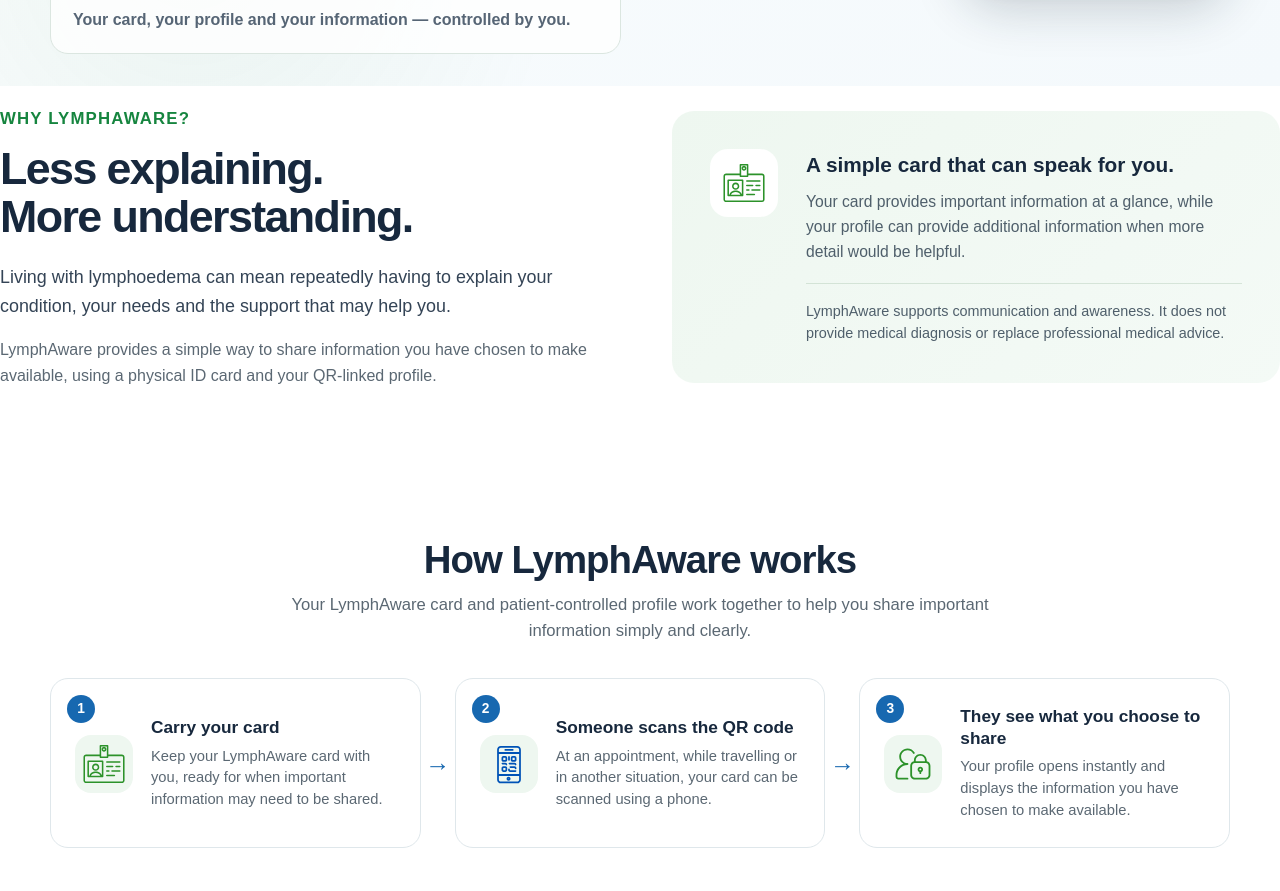
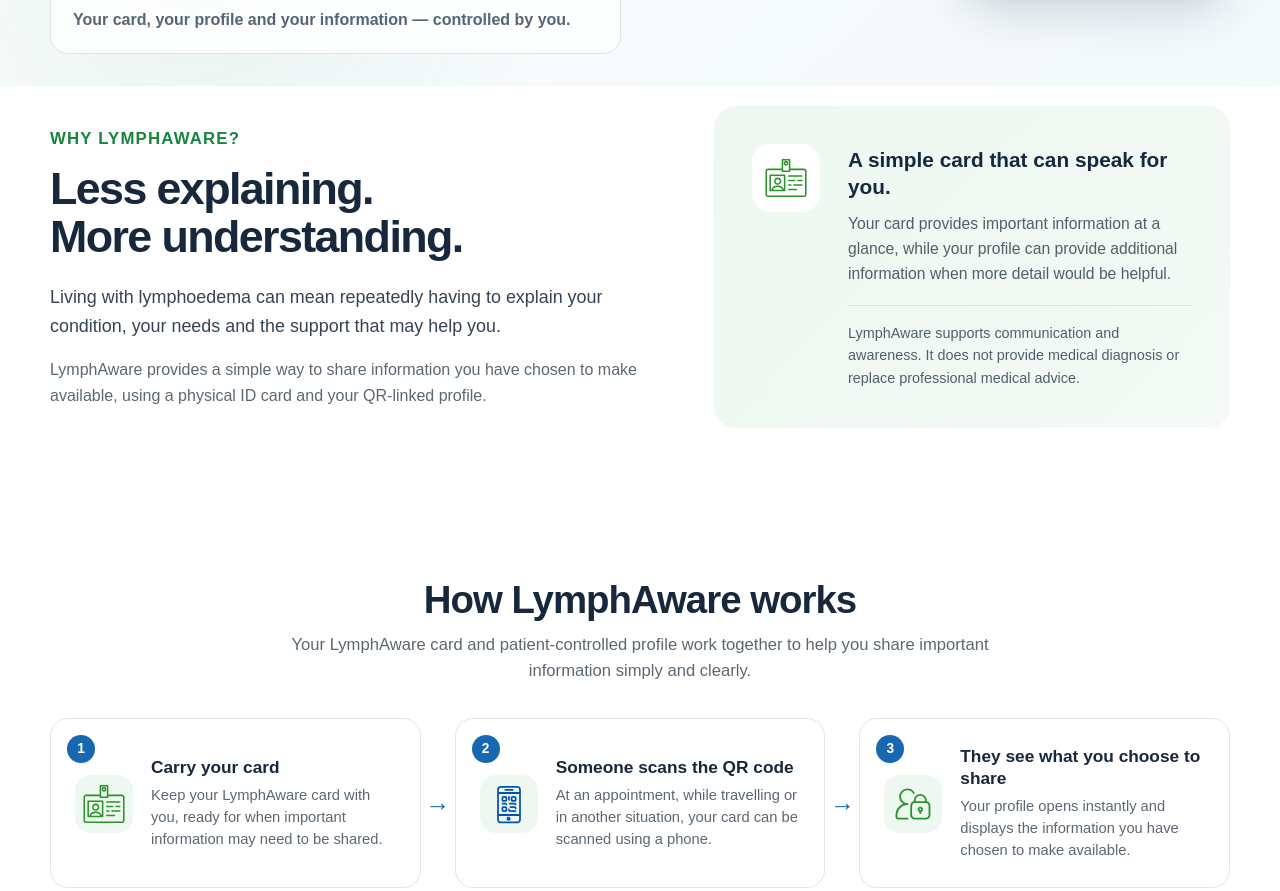
Before and after one commit to Mushy1964/LymphAware, a plain HTML site: page index.html in a window 1280 px wide. Shown: the part 708-1599 px from the top of the page. Drawn offline with nearby package versions, Linux system fonts and the light colour scheme.

Commit message:
Apply homepage width alignment fix

```diff
--- a/index.html
+++ b/index.html
@@ -8,6 +8,7 @@
 
   <link rel="stylesheet" href="/css/styles.css">
   <link rel="stylesheet" href="/css/home.css">
+  <link rel="stylesheet" href="/css/home-width-fix.css">
 
   <script src="https://cdn.jsdelivr.net/npm/@supabase/supabase-js@2"></script>
 
```
